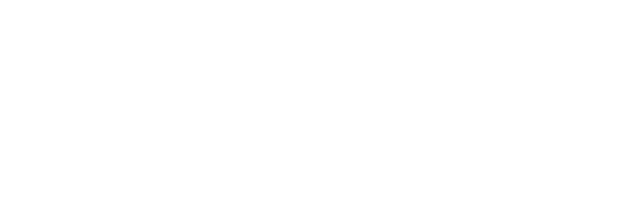
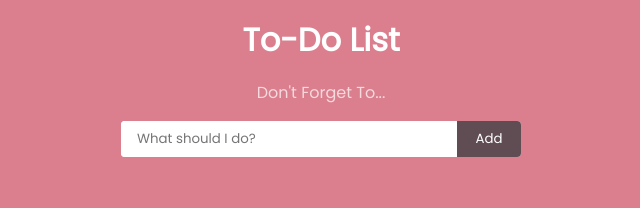
Before and after one commit to dts-kominfo-rea4a/challenge-dom-anisa2472, a website: page index.html in a window 1280 px wide. Shown: the whole page, without its empty margins (319-959 px from the left). Drawn offline with Linux system fonts and the light colour scheme.

Commit message:
Update index.html and add style.css

```diff
--- a/index.html
+++ b/index.html
@@ -5,37 +5,61 @@
     <meta http-equiv="X-UA-Compatible" content="IE=edge" />
     <meta name="viewport" content="width=device-width, initial-scale=1.0" />
     <title>Challenge - DOM</title>
+    <link rel="stylesheet" href="style.css">
   </head>
   <body>
     <div id="app">
       <!-- TODO: Buatlah sebuah header dengan id todo-title -->
+      <h1 id="todo-title">To-Do List</h1>
+
       <!-- TODO: Buatlah sebuah subtitle dengan id todo-subtitle -->
+      <p id="todo-subtitle">Don't Forget To...</p>
 
       <!-- Section: input -->
-      <!-- TODO: Buatlah sebuah input bertipe text dengan id todo-input -->
-      <!-- TODO: Buatlah sebuah button dengan id todo-submit -->
+      <section class="section-input">
+        <!-- TODO: Buatlah sebuah input bertipe text dengan id todo-input -->
+        <input type="text" name="to-do" id="todo-input" placeholder="What should I do?" class="section-input--input">
+        <!-- TODO: Buatlah sebuah button dengan id todo-submit -->
+        <button id="todo-submit" class="section-input--submit">Add</button>
+      </section>
 
       <!-- Section output -->
-      <!-- TODO: Buatlah sebuah <ul> dengan id todo-output -->
+      <section class="section-output">
+        <!-- TODO: Buatlah sebuah <ul> dengan id todo-output -->
+        <ul id="todo-output" class="section-output--todoList"></ul>
+      </section>
     </div>
 
     <!-- ! Untuk tantangan ini, script jangan diubah ke external js yah ! -->
     <script>
       // TODO: Deklarasi variable sesuai dengan kebutuhan di sini
-      let button;
-      let input;
-      let output;
+      let button = document.getElementById('todo-submit');
+      let input = document.getElementById('todo-input');
+      let output = document.getElementById('todo-output');
 
       // TODO: Buatlah sebuah fungsi dengan nama fnClickHandler
       // Fungsi yang digunakan untuk menambahkan tulisan
       // Jangan ubah cara deklarasi fungsinya, cukup isi saja
-      function fnClickHandler(toDoItem) {}
+      function fnClickHandler(toDoItem) {
+        const li = document.createElement('li');
+        li.append(toDoItem);
+        output.appendChild(li);
+        input.value = '';
+      }
 
       // TODO: register event onclick / addEventListener untuk button
       // akan menjalankan fungsi fnClickHandler
+      button.addEventListener('click', () => {
+        fnClickHandler(input.value);
+      });
 
       // TODO: register event onkeypress / addEventListener untuk input
       // sehingga saat di input ditekan enter akan menjalankan fungsi fnClickHandler juga
+      document.addEventListener('keypress', (e) => {
+        if(e.key === 'Enter'){
+          fnClickHandler(input.value);
+        }
+      })
     </script>
   </body>
 </html>
--- /dev/null
+++ b/style.css
@@ -0,0 +1,87 @@
+@import url('https://fonts.googleapis.com/css2?family=Poppins:wght@300;400&display=swap');
+
+*,
+*::before,
+*::after {
+    box-sizing: border-box;
+    font-family: 'Poppins', sans-serif;
+}
+
+html,
+body {
+    margin: 0;
+    padding: 0;
+    width: 100vw;
+    min-height: 100vh;
+    background-color: #DB7F8E;
+    overflow-x: hidden;
+}
+
+#app {
+    margin: 16px;
+    display: flex;
+    flex-direction: column;
+    align-items: center;
+}
+
+h1 {
+    margin: 0;
+    color: white;
+}
+
+p {
+    color: rgba(255, 255, 255, .7)
+}
+
+.section-input {
+    width: 100%;
+    max-width: 400px;
+    display: flex;
+    background-color: white;
+    border-radius: 4px;
+}
+
+.section-input--input {
+    width: calc(100% - 64px);
+    padding: 8px 16px;
+    border: none;
+    border-top-left-radius: 4px;
+    border-bottom-left-radius: 4px;
+}
+
+.section-input--input:focus {
+    outline: none !important;
+}
+
+.section-input--submit {
+    width: 64px;
+    background-color: #604D53;
+    border: none;
+    color: white;
+    border-top-right-radius: 4px;
+    border-bottom-right-radius: 4px;
+}
+
+.section-output {
+    margin-top: 16px;
+    width: 100%;
+}
+
+.section-output--todoList {
+    padding: 0;
+    list-style: none;
+    width: 100%;
+    display: flex;
+    flex-direction: column;
+    align-items: center;
+}
+
+li {
+    background-color: white;
+    padding: 16px;
+    margin-bottom: 8px;
+    width: 100%;
+    min-height: 32px;
+    max-width: 400px;
+    border-radius: 4px;
+}
```
